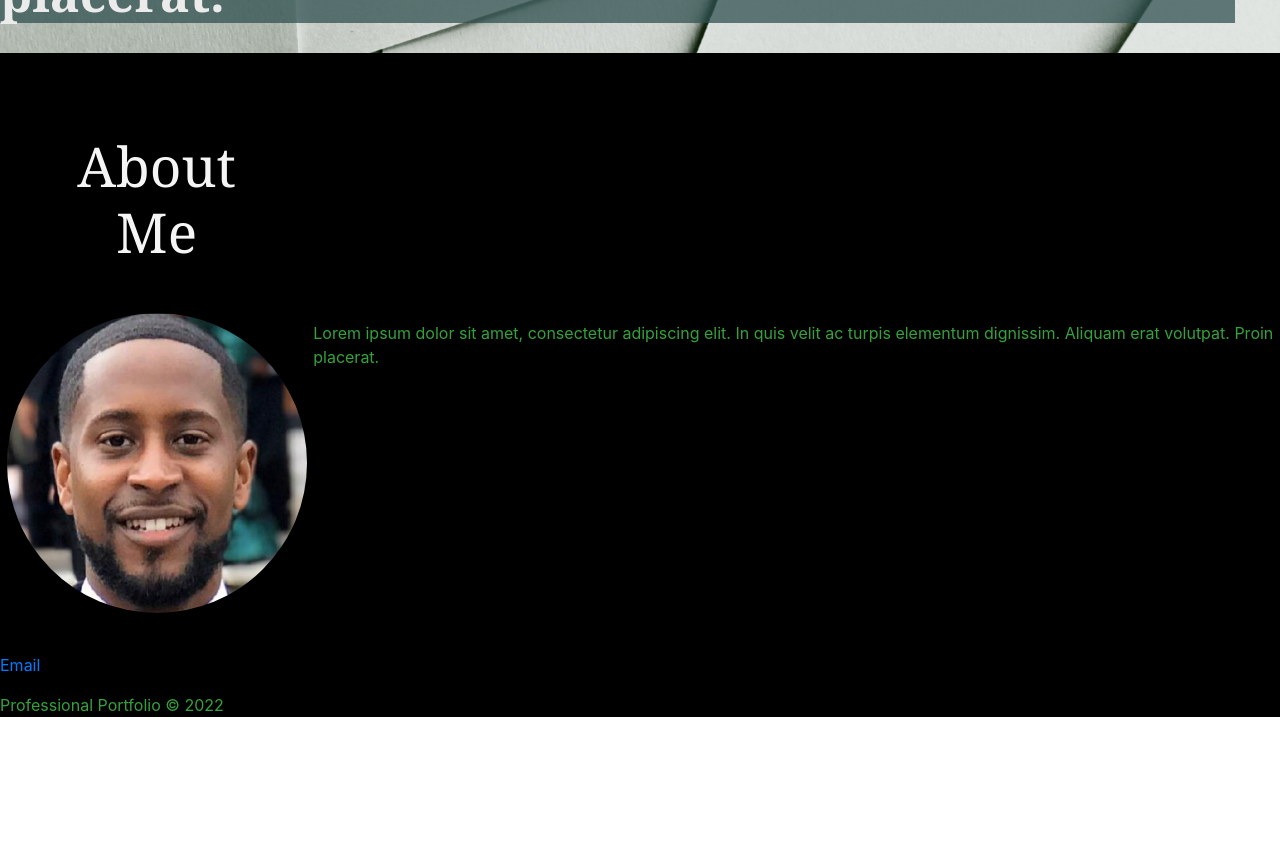
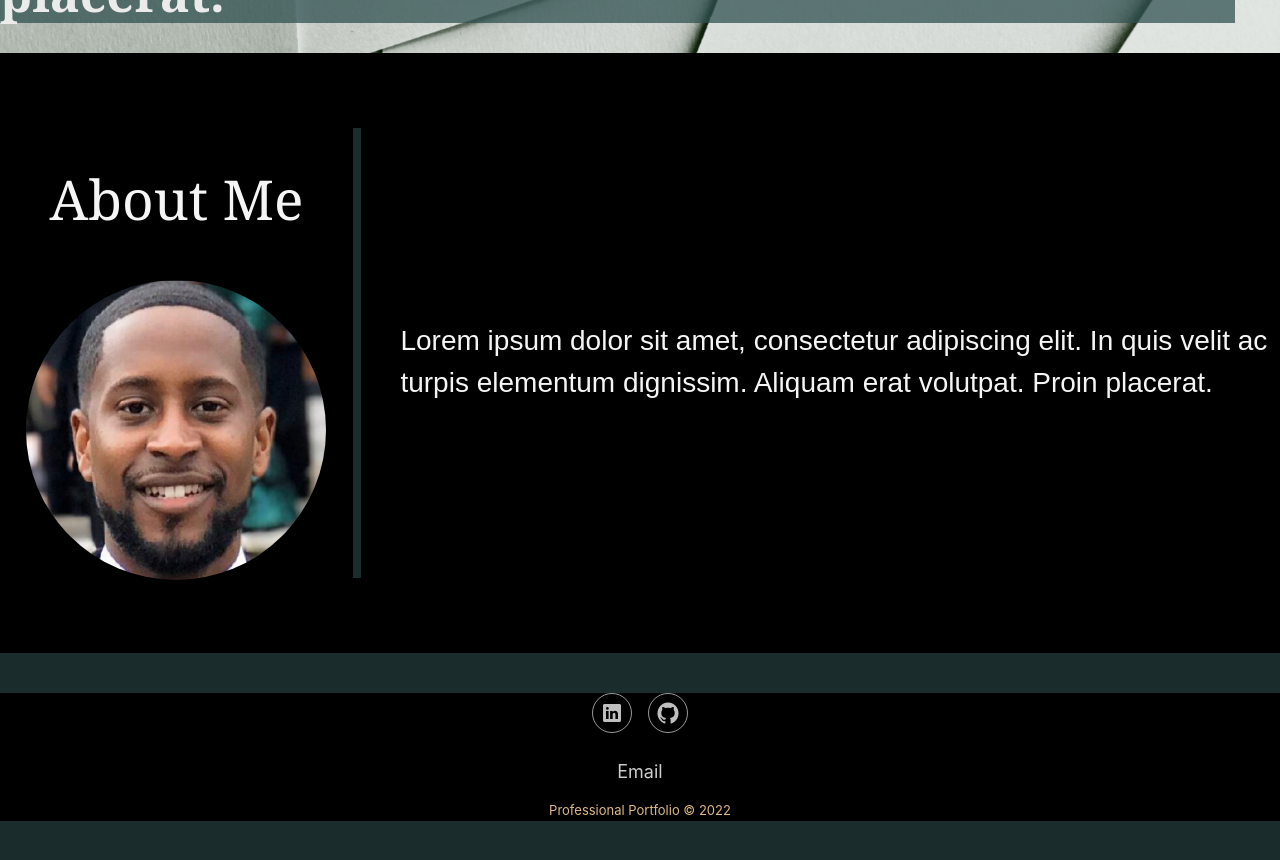
Before and after one commit to KDash201/my-react-portfolio, a React (Create React App) app: page / in a window 1280 px wide. Shown: the part 740-1600 px from the top of the page. Before the commit the page ends 1473 px from the top, so only its background shows below. Built offline with nearby package versions, Linux system fonts and the light colour scheme.

Commit message:
Complete Resume phase 1

```diff
--- a/src/App.css
+++ b/src/App.css
@@ -51,7 +51,7 @@ header h1:hover {
   display: flex;
   justify-content: center;
   align-items: center;
-  color: rgb(211, 203, 192);
+  color: whitesmoke;
   text-decoration: none;
 }
 
@@ -117,7 +117,7 @@ main {
 }
 
 .about-p {
-  color: black;
+  color: whitesmoke;
   line-height: 1.5;
   font-family: sans-serif;
   font-size: 28px;
@@ -318,7 +318,7 @@ footer {
 .profs {
   font-size: 55px;
   font-family: Cambria, Cochin, Georgia, Times, "Times New Roman", serif;
-  color: rgb(211, 203, 192);
+  color: whitesmoke;
 }
 
 .resume-container {
--- a/src/components/About/index.js
+++ b/src/components/About/index.js
@@ -17,9 +17,9 @@ function About(props) {
           <h2 id="about-title">About Me</h2>
           <img src={avi} alt="profile-pic" className="avi" />
         </div>
-        <div classname="column"></div>
-        <div classname="main-section-content">
-          <p classname="about-p">
+        <div class="column"></div>
+        <div class="main-section-content">
+          <p class="about-p">
             Lorem ipsum dolor sit amet, consectetur adipiscing elit. In quis
             velit ac turpis elementum dignissim. Aliquam erat volutpat. Proin
             placerat.
--- a/src/components/Footer/index.js
+++ b/src/components/Footer/index.js
@@ -6,66 +6,36 @@ import React from "react";
 
 function Footer(props) {
   return (
-    <div classname="footer-basic" id="contact-me">
+    <div class="footer-basic" id="contact-me">
       <footer>
-        <div classname="column"></div>
-        <div classname="social">
+        <div class="column"></div>
+        <div class="social">
           <a
             href="https://www.linkedin.com/in/k-von-madison/"
             target="_blank"
             rel="noreferrer"
           >
-            <i classname="icon ion-social-linkedin"></i>
+            <i class="icon ion-social-linkedin"></i>
           </a>
           <a
             href="https://github.com/KDash201"
             target="_blank"
             rel="noreferrer"
           >
-            <i classname="icon ion-social-github"></i>
+            <i class="icon ion-social-github"></i>
           </a>
         </div>
-        <ul classname="list-inline">
+        <ul class="list-inline">
           <li>
             <a href="mailto:kvonmadison@Yahoo.com">Email</a>
           </li>
           {/* <br /> */}
           {/* <li>Cell: 555.555.5555/li> */}
         </ul>
-        <p classname="copyright">Professional Portfolio © 2022</p>
+        <p class="copyright">Professional Portfolio © 2022</p>
       </footer>
     </div>
   );
-
-  // return (
-  //   <div classname="footer-basic" id="contact-me">
-  //     <footer>
-  //       <div classname="column">
-  //         <div classname="social">
-  //           <a href="https://github.com/KDash201">
-  //             <img src={GitHub} alt="GitHub icon" />
-  //             {/* target="_blank" rel="noreferrer" >
-  //             <i classname="icon ion-social-instagram"></i> */}
-  //           </a>
-  //           <a href="https://www.linkedin.com/in/k-von-madison/">
-  //             <img src={LinkedIn} alt="LinkedIn icon" />
-
-  //             target="_blank"
-  //             rel="noreferrer"
-
-  //             <i classname="icon ion-social-linkedin"></i>
-  //           </a>
-  //         </div>
-  //         <ul classname="list-inline">
-  //           <li>
-  //             <a href="mailto:kvonmadison@Yahoo.com">Email</a>
-  //           </li>
-  //         </ul>
-  //         <p classname="copyright">Professional Portfolio © 2022</p>
-  //       </div>
-  //     </footer>
-  //   </div>
-  // );
 }
 
 export default Footer;
--- a/src/components/Projectlist/index.js
+++ b/src/components/Projectlist/index.js
@@ -10,7 +10,7 @@ function Projectlist({ work }) {
       return (
         <div id="work-main-img">
           <div class={work.class}>
-            <div classname="pic-label">
+            <div class="pic-label">
               <button
                 className="btn btn-success btn-lg mb-3 mx-3"
                 onClick={() => handleClick(work.url)}
@@ -31,7 +31,7 @@ function Projectlist({ work }) {
       return (
         <div className="click-container">
           <div class={work.class} id={work.id}>
-            <div classname="pic-label">
+            <div class="pic-label">
               <button
                 className="btn btn-success mx-3"
                 onClick={() => handleClick(work.url)}
--- a/src/components/Projects/index.js
+++ b/src/components/Projects/index.js
@@ -9,14 +9,12 @@ function Projects(props) {
       title: "Wet Nose Adoption",
       github: "https://github.com/KDash201/wet-nose-adoption",
       class: "big-box-1",
-      id: null,
     },
     {
       url: "https://breedtrak.herokuapp.com/",
       title: "Heat",
       github: "https://github.com/RauchDavis13/BitchTrak",
       class: "big-box-2",
-      id: null,
     },
   ];
 
@@ -30,8 +28,8 @@ function Projects(props) {
         Projects
       </h2>
       <section id="work">
-        <div classname="column"></div>
-        <div id="work-imgs-container" classname="main-section-content">
+        <div class="column"></div>
+        <div id="work-imgs-container" class="main-section-content">
           {projectArr.map((work) => {
             return <Projectlist work={work} />;
           })}
```
